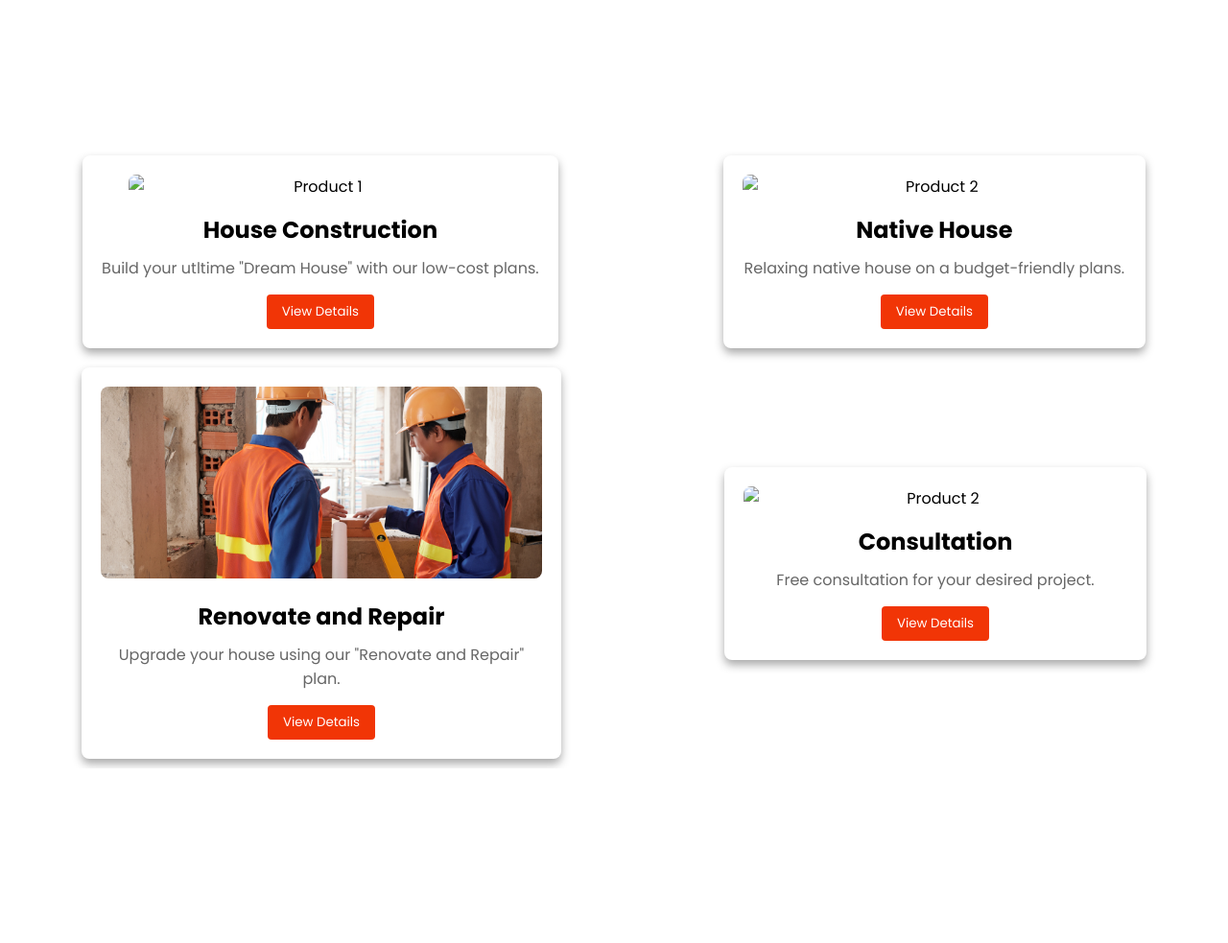
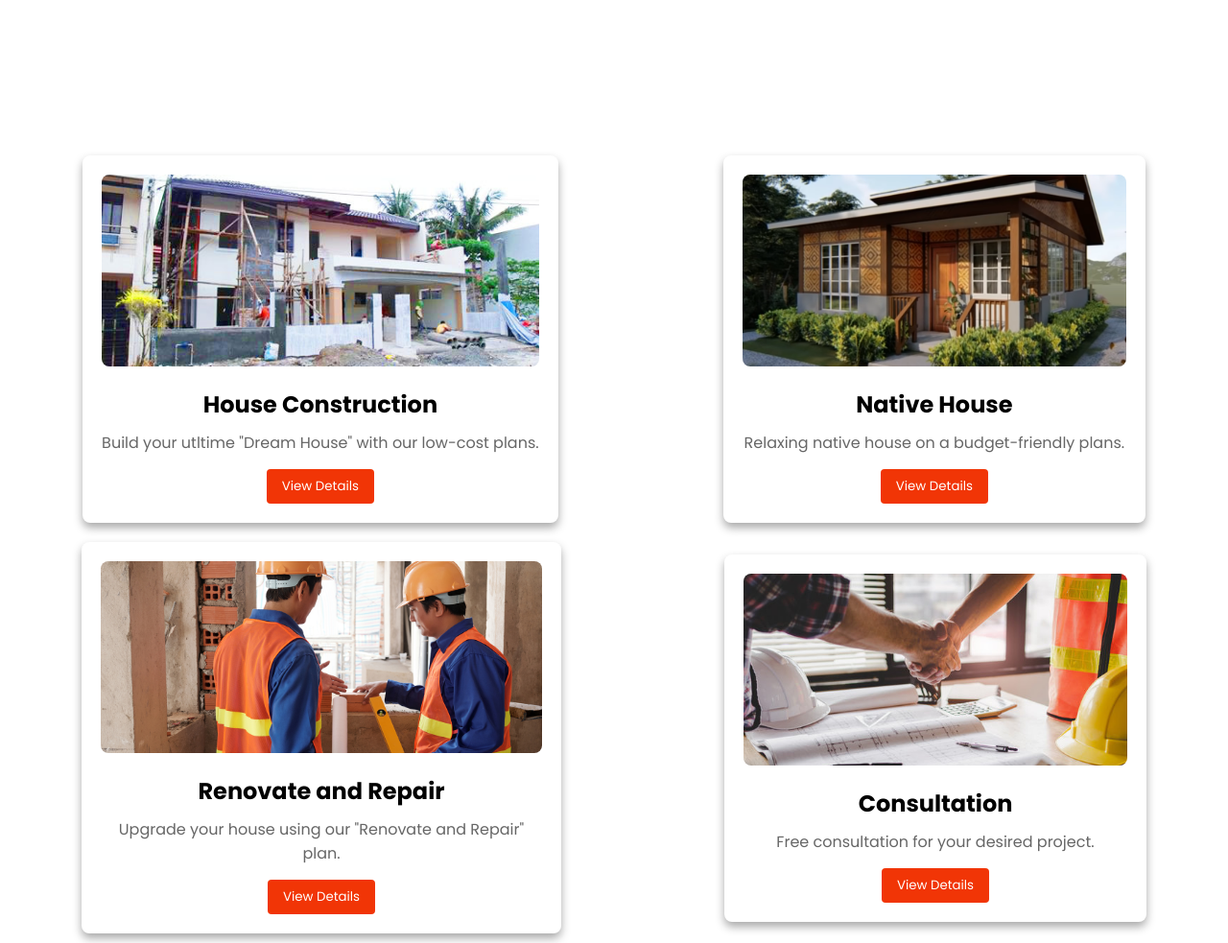
Before and after one commit to Veejay15/Rodeline-s-Pool, a plain HTML site: page index.html in a window 1280 px wide. Shown: the part 817-1800 px from the top of the page at 96% size. Before the commit the page ends 1618 px from the top, so only its background shows below. Drawn offline with nearby package versions, Linux system fonts and the light colour scheme; the site is published under a folder, as on GitHub Pages, so addresses that start at the root find nothing.

Commit message:
initial commit

```diff
--- a/index.html
+++ b/index.html
@@ -52,28 +52,28 @@
     </div>
   </section>
     <div class="product-card">
-      <img src="/assets/house-construction.jpg" alt="Product 1">
+      <img src="./assets/house-construction.jpg" alt="Product 1">
       <h3>House Construction</h3>
       <p>Build your utltime "Dream House" with our low-cost plans.</p>
       <button>View Details</button>
     </div>
 
     <div class="product-card">
-      <img src="/assets/Amakan House.png" alt="Product 2">
+      <img src="./assets/Amakan House.png" alt="Product 2">
       <h3>Native House</h3>
       <p>Relaxing native house on a budget-friendly plans.</p>
       <button>View Details</button>
     </div>
 
     <div class="product-card">
-      <img src="assets/Repair.jpg" alt="Product 2">
+      <img src="./assets/Repair.jpg" alt="Product 2">
       <h3>Renovate and Repair</h3>
       <p>Upgrade your house using our "Renovate and Repair" plan.</p>
       <button>View Details</button>
     </div>
 
     <div class="product-card">
-      <img src="/assets/Consultation.jpg" alt="Product 2">
+      <img src="./assets/Consultation.jpg" alt="Product 2">
       <h3>Consultation</h3>
       <p>Free consultation for your desired project.</p>
       <button>View Details</button>
```
